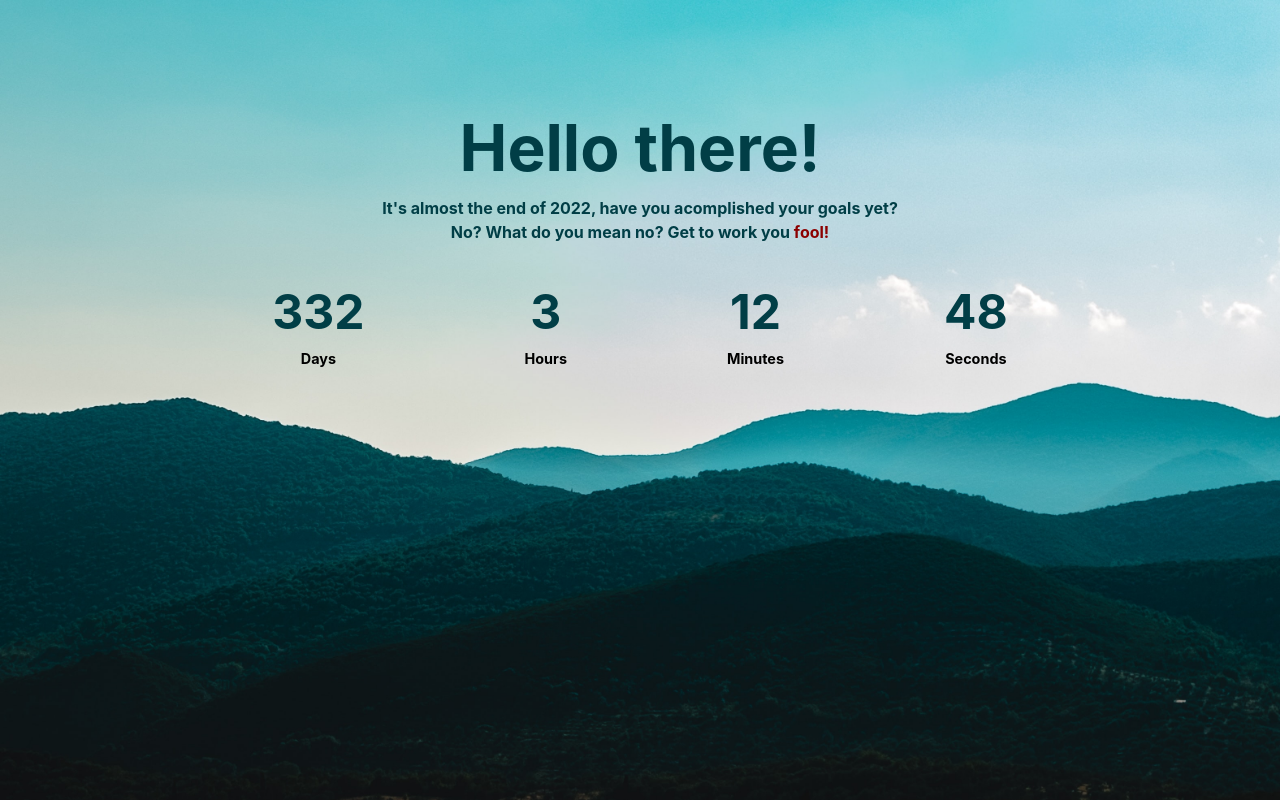
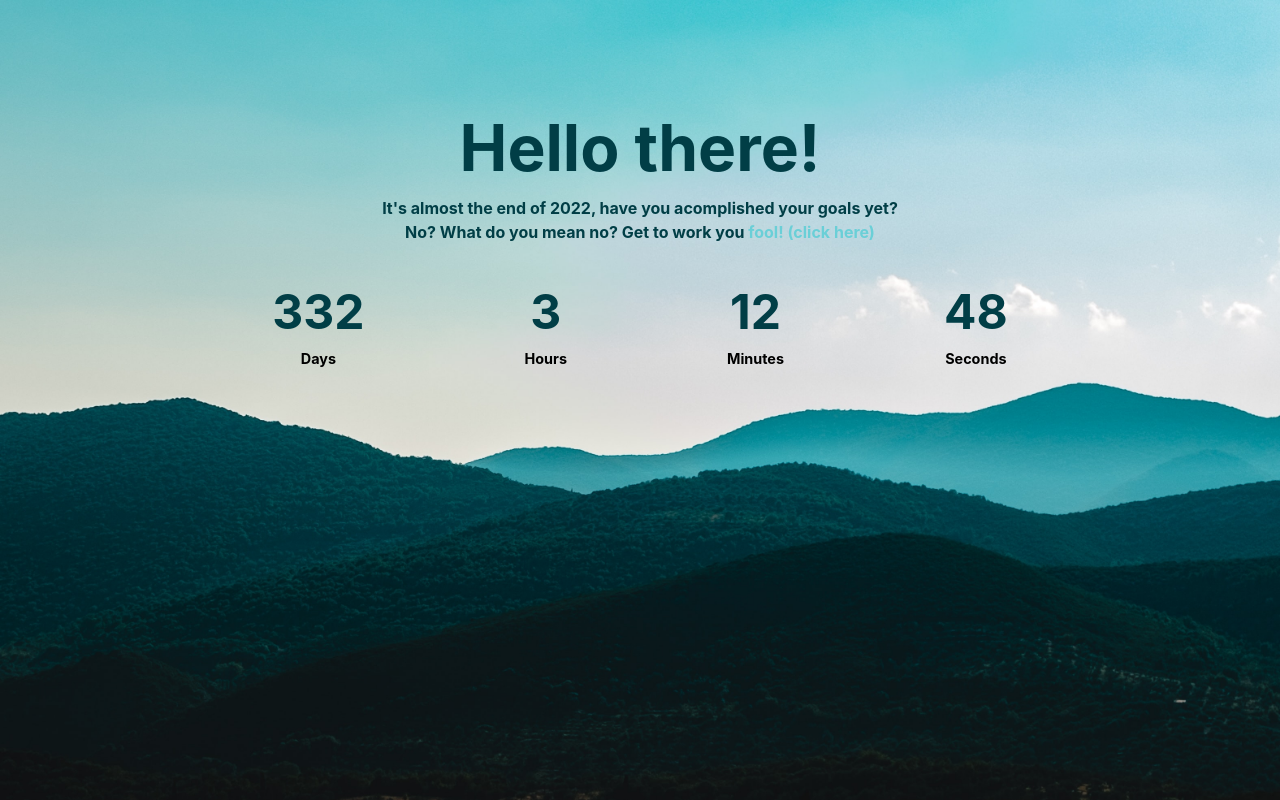
Before and after one commit to Fanushhh/countdown-app, a React (Create React App) app: page / in a window 1280 px wide. Built offline with nearby package versions, Linux system fonts and the light colour scheme.

Commit message:
last commit

```diff
--- a/src/components/Header.js
+++ b/src/components/Header.js
@@ -17,7 +17,7 @@ export const Header = () => {
         <div className="header">
             <h1>Hello there!</h1>
             <p>It's almost the end of 2022, have you acomplished your goals yet?</p>
-            <p>No? What do you mean no? Get to work you <span ref={ref} className='gif-proc' onClick={showGif} >fool!</span></p>
+            <p>No? What do you mean no? Get to work you <span ref={ref} className='gif-proc' onClick={showGif} >fool! (click here)</span></p>
             <img src="https://media1.giphy.com/media/W3Ch3vjHi5FGefDT0G/giphy.gif?cid=790b7611baaebf16d8a9257435361678780354c5a57a4a6f&rid=giphy.gif&ct=g" className={isClicked ? 'show' : 'hide'} />
         </div>
     )
--- a/src/index.css
+++ b/src/index.css
@@ -119,7 +119,7 @@ img{
   font-weight: 700;
 }
 .header span {
-  color:darkred;
+  color:#6ACFD7;
   cursor: pointer;
 }
 
```
